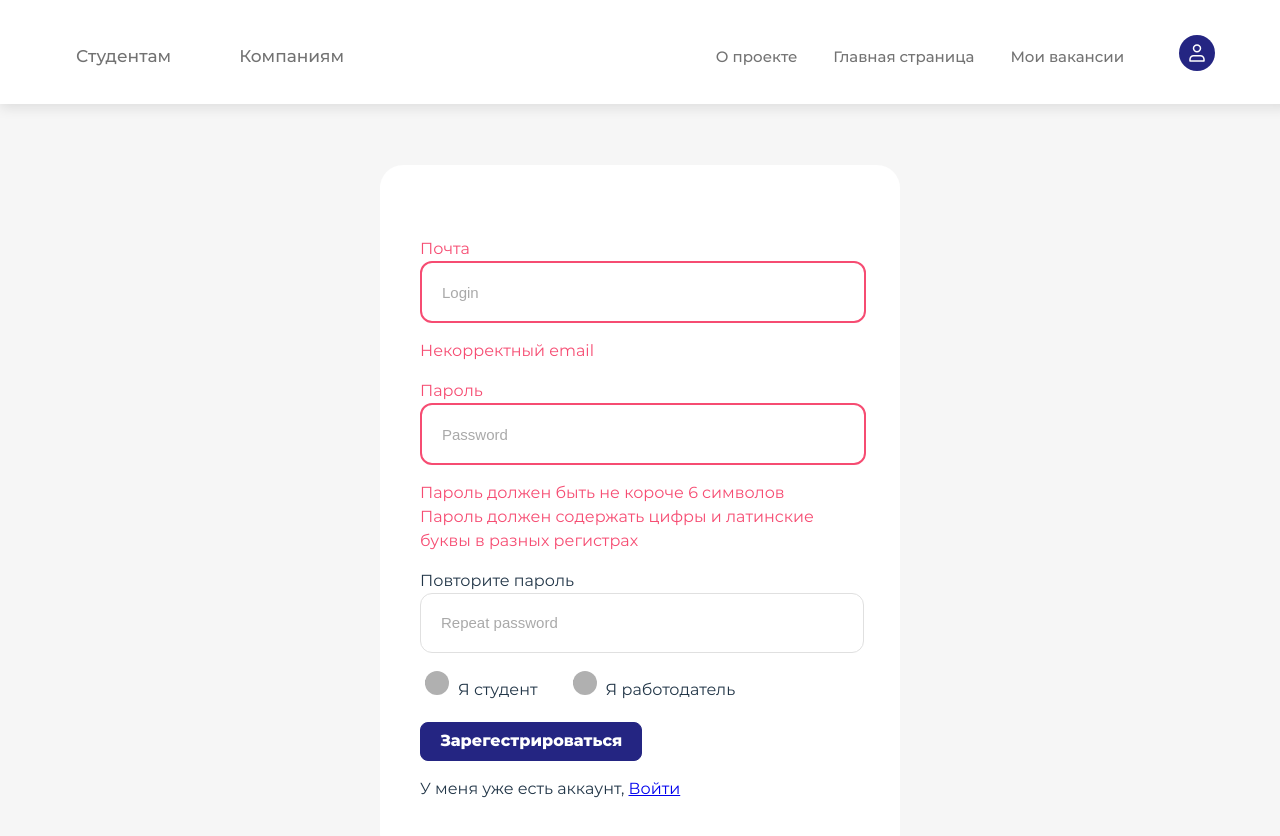
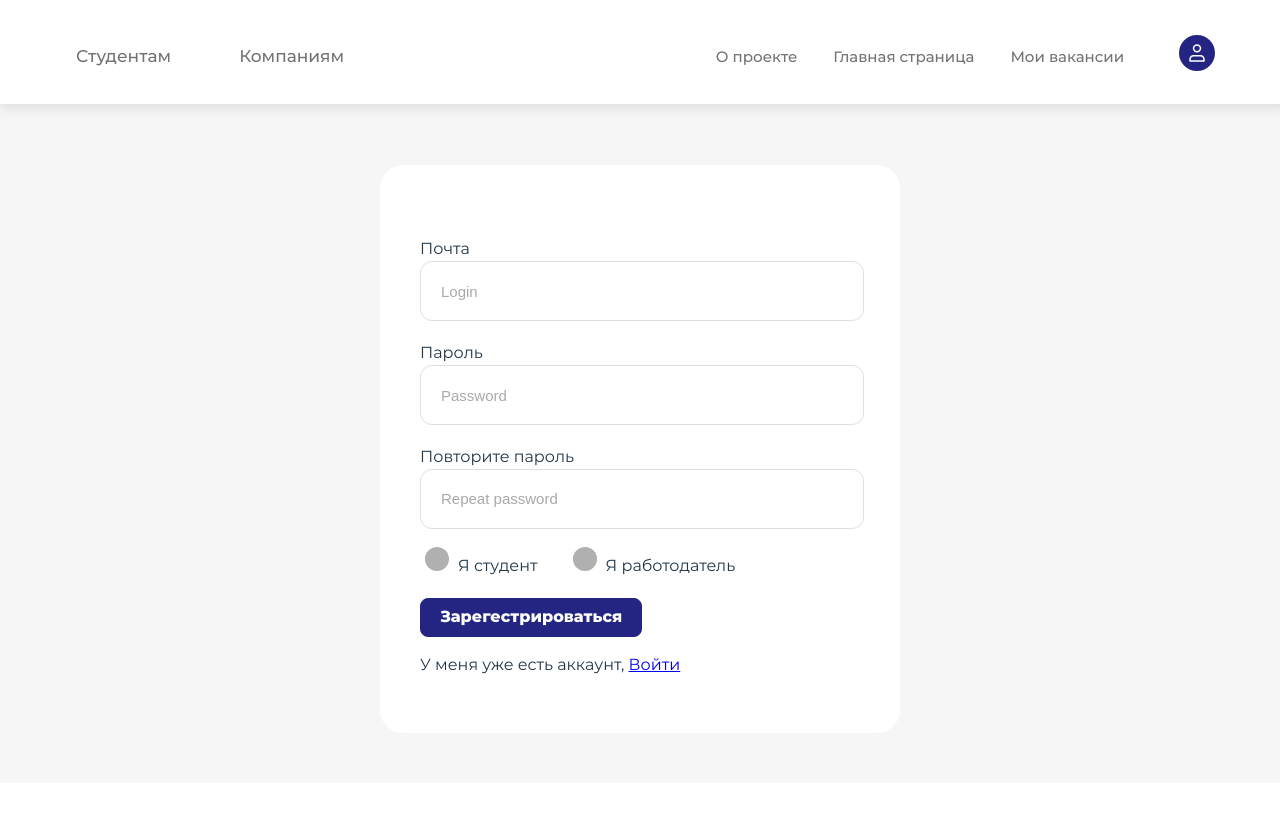
Before and after one commit to Irina946/vite-project, a React (Vite) app: page /signup in a window 1280 px wide. Shown: the top 836 px of the page. After the commit the page ends 800 px from the top, so only its background shows below. Built offline with nearby package versions, Linux system fonts and the light colour scheme.

Commit message:
add react hook form

```diff
--- a/server/db.json
+++ b/server/db.json
@@ -11,6 +11,24 @@
       "password": "$2a$10$PXoEO3MCryWNwcxnaWnJO.DuskB3MrS3xaroQ6RE3r/wplOFeAcSK",
       "role": "employer",
       "id": 2
+    },
+    {
+      "email": "test@mail.ru",
+      "password": "$2a$10$6.IZDnX0xPFrJLWbSaCIsu7IkYkkU3HcQXu3qrQ7yBTxUqMXcDP4C",
+      "role": "student",
+      "id": 3
+    },
+    {
+      "email": "testtest@mail.ru",
+      "password": "$2a$10$oT.lMTCXyGOS1e5Na3fcdeK3k9oOqH5Fi6tNTj76WBI0pG.ueGs5K",
+      "role": "student",
+      "id": 4
+    },
+    {
+      "email": "teste@mail.ru",
+      "password": "$2a$10$0nS2AWQVP8o3PqWGQ7cDx..CSurVoxQOPAGhf7Nvu3D61TSq9AKwa",
+      "role": "employer",
+      "id": 5
     }
   ],
   "vacancies": [
--- a/src/components/LoginForm/LoginForm.tsx
+++ b/src/components/LoginForm/LoginForm.tsx
@@ -1,30 +1,37 @@
-import React, {useContext, useState} from "react";
+import {useContext, useState} from "react";
 import axios, {AxiosError} from "axios";
 import {saveToken} from "../../token.js";
 import {Link, useNavigate} from "react-router-dom";
 import "./LoginForm.css"
 import {authContext} from "../../contexts/AuthContext";
+import {SubmitHandler, useForm} from "react-hook-form";
+
+type Inputs = {
+    login: string,
+    password:string
+}
 
 
 export default function LoginForm() {
     const navigate = useNavigate();
-    const [userlogin, setUserlogin] = useState('')
-    const [password, setPassword] = useState('')
     const contextAuth = useContext(authContext)
     const [error , setError] = useState('')
 
+    const {
+        register,
+        handleSubmit
+    } = useForm<Inputs>();
 
-    const submit = async (e: React.MouseEvent<HTMLButtonElement>) => {
-        e.preventDefault()
+
+    const submit: SubmitHandler<Inputs> = async (data) =>  {
+        // e.preventDefault()
         try {
             const apiUrl = 'http://localhost:3001/login'
-            const log = await axios.post(apiUrl, {email: userlogin, password: password})
+            const log = await axios.post(apiUrl, {email: data.login, password: data.password})
             saveToken(log.data.accessToken)
             localStorage.setItem("id", log.data.user.id);
-            await contextAuth?.setAuth({role: log.data.user.role, id:log.data.user.id})
-            console.log(contextAuth?.auth.role)
-            console.log(contextAuth?.auth.role === 'student' ? '/lk': '/lkEmployer')
-            navigate(contextAuth?.auth.role === 'student' ? '/lk': '/lkEmployer')
+            contextAuth?.setAuth({role: log.data.user.role, id:log.data.user.id})
+            navigate(log.data.user.role === 'student' ? '/lk': '/lkEmployer')
         }
         catch (err) {
             const thisErr = err as AxiosError
@@ -40,10 +47,10 @@ export default function LoginForm() {
             <form>
                 <p className="login-error">{error}</p>
                 <label className="loginForm-label">Почта</label>
-                <input id="loginForm-input-login" type="text" value={userlogin} onChange={(e) => setUserlogin(e.target.value)} placeholder={'Login'} />
+                <input id="loginForm-input-login" {...register("login") } placeholder={'Login'}/>
                 <label className="loginForm-label">Пароль</label>
-                <input id="loginForm-input-password" type="password" value={password} onChange={(e) => setPassword(e.target.value)} placeholder={'Password'} />
-                <button className="loginForm-button" onClick={(e: React.MouseEvent<HTMLButtonElement>) => submit(e)}>Войти</button>
+                <input type="password" id="loginForm-input-password" {...register("password") } placeholder={'Password'} />
+                <button className="loginForm-button" onClick={handleSubmit(submit)}>Войти</button>
                 <p>У меня ещё нет аккаунта, <Link to="/signup">Зарегестрироваться</Link></p>
             </form>
         </div>
--- a/src/components/RegistrationForm/RegistrationForm.css
+++ b/src/components/RegistrationForm/RegistrationForm.css
@@ -13,13 +13,11 @@ form{
     padding: 40px;
 }
 .signupForm .error-text{
-    display: none;
+    display: block;
+    color: #F64C72;
 }
 
-.signupForm .error p {
-    display: flex;
-    color: #F64C72;
-}
+
 .submit-error{
     display: flex;
     color: #F64C72;
--- a/src/components/RegistrationForm/RegistrationForm.tsx
+++ b/src/components/RegistrationForm/RegistrationForm.tsx
@@ -1,56 +1,42 @@
-import React, {useContext, useEffect, useRef, useState} from "react";
+import {useContext, useState} from "react";
 import axios, {AxiosError} from "axios";
 import {saveToken} from "../../token.ts";
 import {Link, useNavigate} from "react-router-dom";
 import {authContext} from "../../contexts/AuthContext.tsx"
 import "./RegistrationForm.css"
+import {SubmitHandler, useForm} from "react-hook-form";
 
 const EMAIL_REGEX = /^[a-zA-Z0-9_.+-]+@[a-zA-Z0-9-]+\.[a-zA-Z0-9-.]+$/
 const PASSWORD_REGEX =/^.*(?=.{6,})[a-zA-Z0-9-].*$/
+type Inputs = {
+    login: string,
+    password:string,
+    secondPassword:string
+}
 
 export default function SignupForm() {
     const navigate = useNavigate();
-    const [userLogin, setUserLogin] = useState('')
-    const [validLogin, setValidLogin] = useState(true);
-    const [password, setPassword] = useState('')
-    const [validPassword, setValidPassword] = useState(true);
-    const [secondPassword, setSecondPassword] = useState('')
-    const [checkMatchPass, setCheckMatchPass] = useState(true)
     const [role, setRole] = useState('')
+    const contextAuth = useContext(authContext)
+    const apiUrl = 'http://localhost:3001/signup'
     const [error, setError] = useState('')
-    const contextAuth = useContext(authContext)
-    const firstUpdate = useRef(true);
-    const apiUrl = 'http://localhost:3001/signup'
 
-    useEffect(() => {
-        if (firstUpdate.current) {
-            firstUpdate.current = false;
-        } else {
-            setValidLogin(EMAIL_REGEX.test(userLogin))
-        }
-    }, [userLogin, EMAIL_REGEX])
+    const {
+        register,
+        formState: {errors, isValid},
+        handleSubmit,
+        getValues
+    } = useForm<Inputs>({mode: "onBlur"});
 
-    useEffect(() => {
-        if (firstUpdate.current) {
-            firstUpdate.current = false;
-        } else {
-            setValidPassword(PASSWORD_REGEX.test(password))
-            const match = (password === secondPassword)
-            setCheckMatchPass(match);
-        }
-    }, [password, PASSWORD_REGEX, secondPassword])
-
-
-    const submit = async (e: React.MouseEvent<HTMLButtonElement>) => {
-        e.preventDefault()
-        if (validPassword && validLogin && checkMatchPass){
+    const submit: SubmitHandler<Inputs> = async (data) => {
+        if (isValid){
             try {
-                const register = await axios.post(apiUrl, {email: userLogin, password: password, role:role})
+                const register = await axios.post(apiUrl, {email: data.login, password: data.password, role:role})
                 saveToken(register.data.accessToken)
                 localStorage.setItem("id", register.data.user.id);
                 contextAuth?.setAuth({role: register.data.user.role, id:register.data.user.id})
-                console.log(contextAuth?.auth.role === 'student' ? '/lk': '/lkEmployer')
-                navigate(contextAuth?.auth.role === 'student' ? '/lk': '/lkEmployer')
+                navigate(register.data.user.role === 'student' ? '/lk': '/lkEmployer')
+                // navigate(contextAuth?.auth.role === 'student' ? '/lk': '/lkEmployer')
             } catch (err) {
                 const thisErr = err as AxiosError
                 if(thisErr?.request?.status === 400) {
@@ -70,47 +56,60 @@ export default function SignupForm() {
         <div className="signupForm">
             <form>
                 <p className="submit-error"> {error} </p>
-                <div className={validLogin ? 'signupForm-login' : 'signupForm-login error'}>
                 <label className="signupForm-label-login"
                        htmlFor="signupForm-input-login">Почта</label>
                 <input
                     id="signupForm-input-login"
-                        type="text"
-                        value={userLogin}
-                        onChange={(e) => setUserLogin(e.target.value)}
+                    {...register("login", {
+                        required: "Поле обязательно к заполнению",
+                        minLength: {
+                            value: 3,
+                            message: "Минимум 3 символа"
+                        },
+                        pattern: {value: EMAIL_REGEX, message: "Некорректный email"}
+                        }
+                    )}
                     placeholder={'Login'}/>
-                    <p className="error-text">
-                        Некорректный email
-                    </p>
+                <div className="perror">
+                    {errors?.login && <p className="error-text">{errors?.login?.message || "Error"}</p>}
                 </div>
-                <div className={validPassword ? 'signupForm-password' : 'signupForm-password error'}>
                 <label className="signupForm-label-password" htmlFor="signupForm-input-password">Пароль</label>
                 <input
+                    type="password"
                     id="signupForm-input-password"
-                        type="password"
-                        value={password} onChange={(e) => setPassword(e.target.value)}
+                    {...register("password", {
+                            required: "Поле обязательно к заполнению",
+                            minLength: {
+                                value: 6,
+                                message: "Пароль должен быть не короче 6 символов"
+                            },
+                            pattern: {value: PASSWORD_REGEX, message: "Пароль должен содержать цифры и латинские буквы в разных регистрах"}
+                        }
+                    )}
                     placeholder={'Password'} />
-                    <p className="error-text">
-                        Пароль должен быть не короче 6 символов <br/>
-                        Пароль должен содержать цифры и латинские буквы в разных регистрах
-                    </p>
+                <div className="perror">
+                    {errors?.password && <p className="error-text"> {errors?.password?.message || "Error"}</p>}
                 </div>
-                <div className={checkMatchPass ? 'signupForm-secondPassword' : 'signupForm-secondPassword error'}>
                 <label className="signupForm-label-secondPassword">Повторите пароль</label>
                 <input
+                    type="password"
                     id="signupForm-input-secondPassword"
-                        type="password" value={secondPassword}
-                        onChange={(e) => setSecondPassword(e.target.value)}
+                    {...register("secondPassword", {
+                            required: "Поле обязательно к заполнению",
+                        validate: (value) => {
+                            const { password } = getValues();
+                            return password === value || "Пароли не совпадают";
+                        }}
+                    )}
                     placeholder={'Repeat password'} />
-                    <p className="error-text">
-                        Пароли не совпадают
-                    </p>
+                <div className="perror">
+                    {errors?.secondPassword && <p className="error-text"> {errors?.secondPassword?.message || "Error"}</p>}
                 </div>
                 <div className="role-radio">
                     <label className="role-radio-label"><input type="radio" id="role-student" name="role" className="customRadio" onChange={() => setRole('student')}/>Я студент</label>
                     <label className="role-radio-label"><input type="radio" id="role-employer" name="role" className="customRadio" onChange={() => setRole('employer')}/>Я работодатель</label>
                 </div>
-                <button className="signupForm-button" onClick={(e: React.MouseEvent<HTMLButtonElement>) => submit(e)}>Зарегестрироваться</button>
+                <button className="signupForm-button" onClick={handleSubmit(submit)}>Зарегестрироваться</button>
                 <p>У меня уже есть аккаунт, <Link to="/login">Войти</Link></p>
             </form>
         </div>
```
Lines whose indentation alone changed are shown as unchanged.
